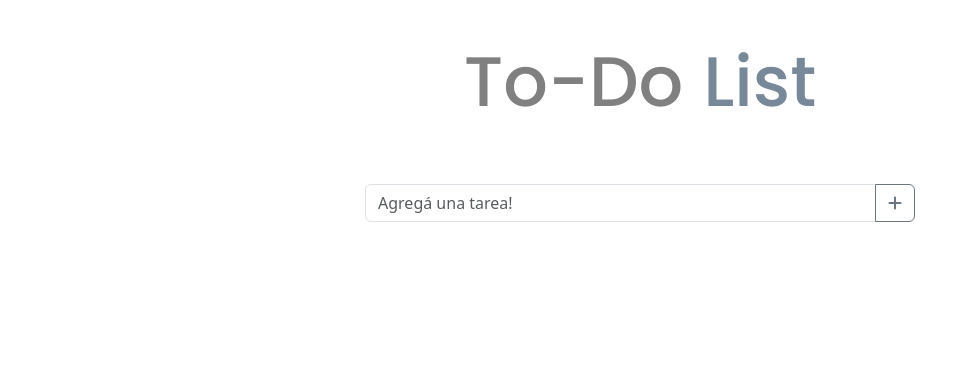
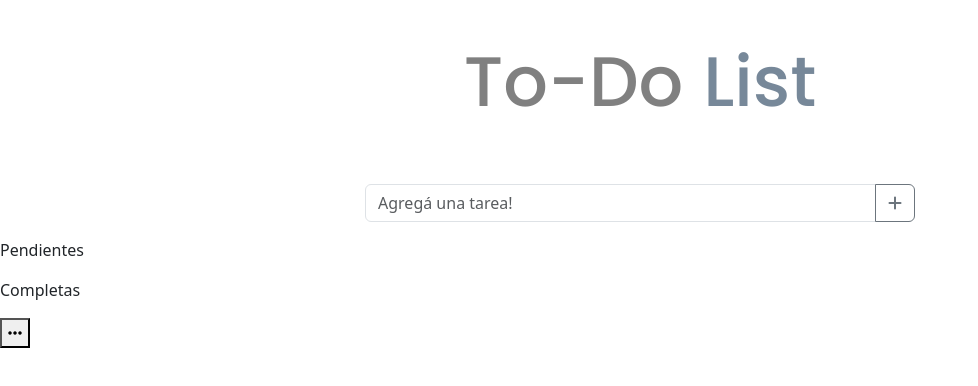
Before and after one commit to lucasdgnzlz/to-do-list, a website: page index.html in a window 1280 px wide. Shown: the whole page, without its empty margins (0-978 px from the left). Drawn offline with nearby package versions, Linux system fonts and the light colour scheme.

Commit message:
Crea estructura de listas de tareas

```diff
--- a/index.html
+++ b/index.html
@@ -43,6 +43,30 @@
           </div>
         </div>
 
+        <div class="menu-tareas">
+          <div class="contenedor-opciones-menu">
+            <div class="menu-opcion menu-opcion-pendientes">
+              <p class="texto-opcion opcion-pendientes opcion-activa">Pendientes</p>
+            </div>
+            <div class="menu-opcion menu-opcion-completas">
+              <p class="texto-opcion opcion-completas">Completas</p>
+            </div>
+          </div>
+          <div class="contenedor-boton-agregar-lista">
+            <button class="boton-agregar-lista-tareas" type="button dropdown-toggle" data-bs-toggle="dropdown">
+              <i class="fa-solid fa-ellipsis icono-boton-agregar-lista"></i>
+            </button>
+            <ul class="dropdown-menu">
+              <li class="opciones-lista-menu-tareas">
+                <div class="opciones-menu-lista opcion-vaciar-listas">
+                  <i class="fa-regular fa-trash-can"></i>
+                  <div class="texto-opcion-vaciar-listas">Vaciar listas</div>
+                </div>
+              </li>
+            </ul>
+          </div>
+        </div>
+
         <div class="contenedor-lista-tareas-pendientes">
           <ul class="lista-tareas-pendientes"></ul>
         </div>
```
